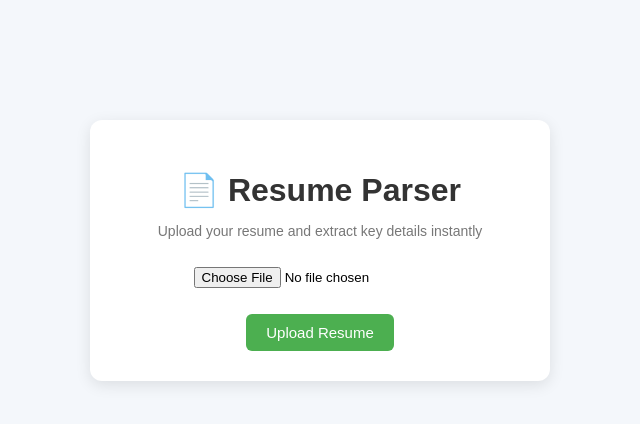
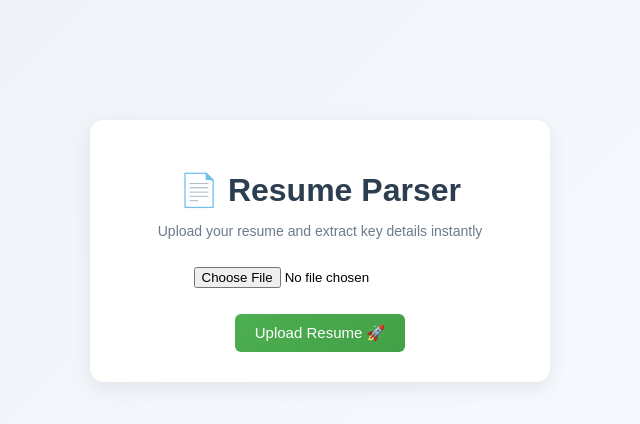
Before and after one commit to nihirashh/resume-parser-ai, a Flask app: page / in a window 1280 px wide. Shown: the top 424 px of the page, without its empty margins (320-960 px from the left). Run offline with Flask 3, Linux system fonts and the light colour scheme.

Commit message:
UI color improvement step 1

```diff
--- a/static/static.css
+++ b/static/static.css
@@ -1,29 +1,31 @@
 body {
     font-family: Arial, sans-serif;
-    background: #f4f7fb;
+    background: linear-gradient(135deg, #eef2f7, #f8fbff);
     margin: 0;
     padding: 0;
 }
 
-/* Center everything */
+/* Main container */
 .container {
     width: 400px;
     margin: 120px auto;
     padding: 30px;
     background: white;
-    border-radius: 12px;
-    box-shadow: 0px 4px 15px rgba(0, 0, 0, 0.1);
+    border-radius: 14px;
+    box-shadow: 0px 6px 20px rgba(0, 0, 0, 0.08);
     text-align: center;
 }
 
+/* Heading */
 h1 {
     margin-bottom: 10px;
-    color: #333;
+    color: #2c3e50;
 }
 
+/* Subtitle */
 .subtitle {
     font-size: 14px;
-    color: #777;
+    color: #6c7a89;
     margin-bottom: 20px;
 }
 
@@ -32,10 +34,10 @@ input[type="file"] {
     padding: 8px;
 }
 
-/* Button styling */
+/* Button */
 button {
     padding: 10px 20px;
-    background-color: #4CAF50;
+    background: linear-gradient(135deg, #4CAF50, #43a047);
     color: white;
     border: none;
     border-radius: 6px;
@@ -44,5 +46,5 @@ button {
 }
 
 button:hover {
-    background-color: #45a049;
+    background: linear-gradient(135deg, #43a047, #388e3c);
 }
--- a/templates/index.html
+++ b/templates/index.html
@@ -13,7 +13,7 @@
         <form method="POST" enctype="multipart/form-data">
             <input type="file" name="resume" required>
             <br><br>
-            <button type="submit">Upload Resume</button>
+            <button type="submit">Upload Resume 🚀</button>
         </form>
     </div>
 
```
